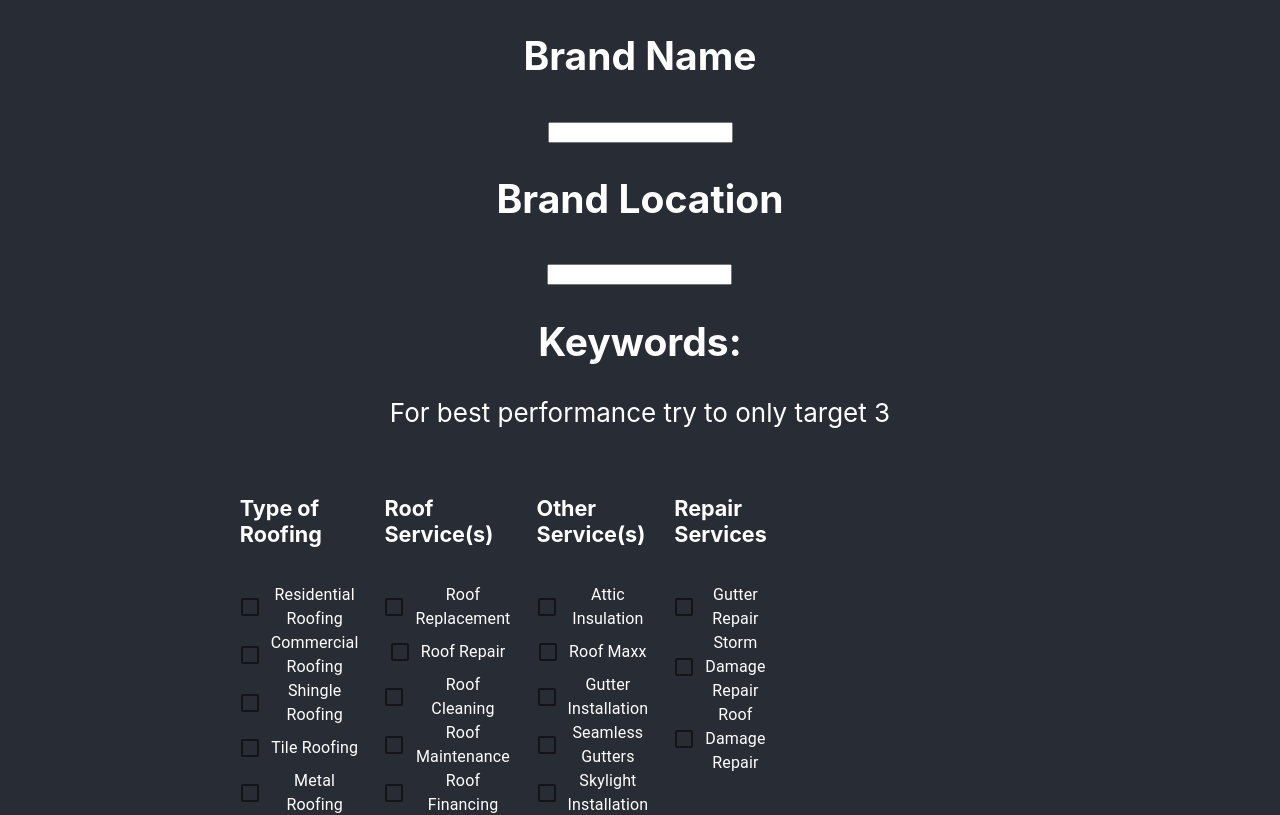
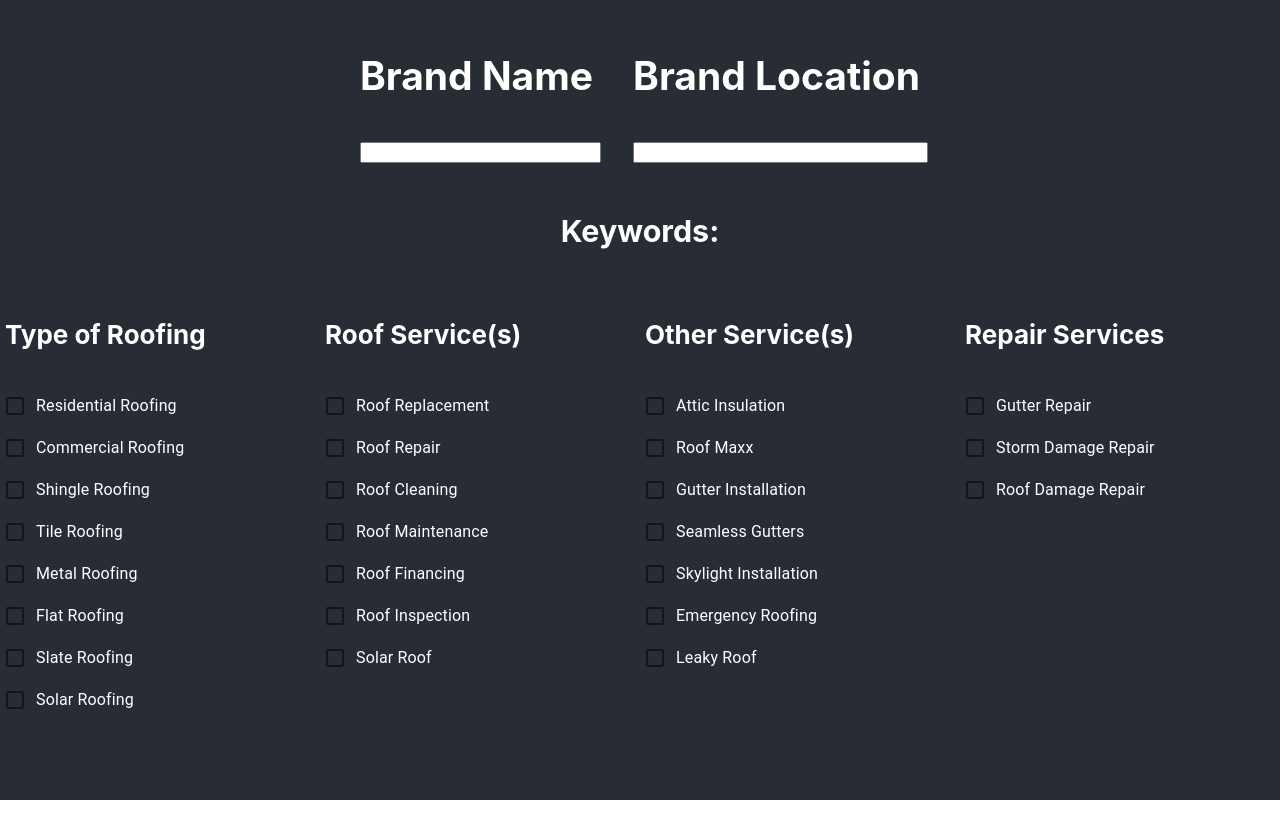
Before and after one commit to trevorwinger/content-autofy, a React (Create React App) app: page / in a window 1280 px wide. Shown: the top 815 px of the page. Built offline with nearby package versions, Linux system fonts and the light colour scheme.

Commit message:
made enough for one day

```diff
--- a/src/App.css
+++ b/src/App.css
@@ -1,5 +1,4 @@
 .App {
-  text-align: center;
 }
 
 .App-logo {
@@ -16,12 +15,9 @@
 .App-header {
   background-color: #282c34;
   min-height: 100vh;
-  display: flex;
-  flex-direction: column;
-  align-items: center;
-  justify-content: center;
   font-size: calc(10px + 2vmin);
   color: white;
+  width: 100%;
 }
 
 .App-link {
--- a/src/App.js
+++ b/src/App.js
@@ -1,18 +1,34 @@
 import React, {useState} from 'react';
 import './App.css';
 import Input from './Components/input';
-import CheckBoxForm from './Components/checkBoxForm';
+import CheckboxFormParent from './Components/checkBoxFormParent';
 
 function App() {
   const [kw, setKw] = useState([]);
   const [brand, setBrand] = useState('');
   const [location, setLocation] = useState('');
+
+  const styleContainer = {
+    display: "flex",
+    textAlign:"center",
+    justifyContent:"center",
+  }
+
+  const styleCBFP =
+  {
+    justifyContent:"center",
+    textAlign:"center",
+  }
+
+
   return (
     <div className="App">
       <header className="App-header">
-        <Input headerText={'Brand Name'} inputVar={brand} setInputVar={setBrand}/>
-        <Input headerText={'Brand Location'} inputVar={location} setInputVar={setLocation} />
-        <CheckBoxForm kw={kw} setKw={setKw}/>
+        <div style={styleContainer}>
+          <Input headerText={'Brand Name'} inputVar={brand} setInputVar={setBrand}/>
+          <Input headerText={'Brand Location'} inputVar={location} setInputVar={setLocation} />
+        </div>
+        <CheckboxFormParent style={styleCBFP} kwList={kw} setKwList={setKw} />
       </header>
     </div>
   );
--- a/src/Components/checkBoxForm.js
+++ b/src/Components/checkBoxForm.js
@@ -1,4 +1,4 @@
-import React, {useState} from 'react';
+import React from 'react';
 import CheckboxParent from './checkBoxParent';
 
 
@@ -7,30 +7,22 @@ const roofService = ['Roof Replacement','Roof Repair', 'Roof Cleaning', 'Roof Ma
 const repairServices = ['Gutter Repair', 'Storm Damage Repair','Roof Damage Repair'];
 const otherServices = ['Attic Insulation', 'Roof Maxx', 'Gutter Installation', 'Seamless Gutters', 'Skylight Installation', 'Emergency Roofing', 'Leaky Roof'];
 
-const CheckBoxForm = () =>
+const CheckBoxForm = ({kw, setKw}) =>
 {
-    const [selected, setSelected] = useState([]);
-
-    const styleParent = {
-        textAlign:"center",
-    }
-
     const styleContainerCheckBoxParent = {
+        width:"100%",
         display:"flex",
         justifyContent:"spaceBetween",
+        padding:"5px",
+        margin:"0 auto",
     }
 
     return (
-        <div style={styleParent}>
-            <h2>Keywords: </h2>
-            <p>For best performance try to only target 3</p>
-            <p>{selected.toString()}</p>
-            <div style={styleContainerCheckBoxParent}>
-                <CheckboxParent listOfKeywords={typeOfRoofing} subTitle='Type of Roofing' selectedList={selected} selectedListStateFunction={setSelected} />
-                <CheckboxParent listOfKeywords={roofService} subTitle='Roof Service(s)' selectedList={selected} selectedListStateFunction={setSelected} />
-                <CheckboxParent listOfKeywords={otherServices} subTitle='Other Service(s)' selectedList={selected} selectedListStateFunction={setSelected} />
-                <CheckboxParent listOfKeywords={repairServices} subTitle='Repair Services' selectedList={selected} selectedListStateFunction={setSelected} />
-            </div>
+        <div style={styleContainerCheckBoxParent}>
+            <CheckboxParent listOfKeywords={typeOfRoofing} subTitle='Type of Roofing' selectedList={kw} selectedListStateFunction={setKw} />
+            <CheckboxParent listOfKeywords={roofService} subTitle='Roof Service(s)' selectedList={kw} selectedListStateFunction={setKw} />
+            <CheckboxParent listOfKeywords={otherServices} subTitle='Other Service(s)' selectedList={kw} selectedListStateFunction={setKw} />
+            <CheckboxParent listOfKeywords={repairServices} subTitle='Repair Services' selectedList={kw} selectedListStateFunction={setKw} />
         </div>
     );
 }
--- /dev/null
+++ b/src/Components/checkBoxFormParent.js
@@ -0,0 +1,19 @@
+import React from 'react';
+import CheckBoxForm from './checkBoxForm';
+
+const CheckboxFormParent = ({kwList, setKwList}) => {
+    const styleContainer = {
+        textAlign:"center",
+        justifyContent:"center",
+    }
+
+    return(
+        <div style={styleContainer}>
+            <h3>Keywords:</h3>
+            <p>{kwList.toString()}</p>
+            <CheckBoxForm  kw={kwList} setKw={setKwList} />
+        </div>
+    )
+}
+
+export default CheckboxFormParent;
--- a/src/Components/checkBoxParent.js
+++ b/src/Components/checkBoxParent.js
@@ -3,22 +3,29 @@ import SubCheckbox from './subCheckbox';
 
 const CheckboxParent = ({listOfKeywords, subTitle, selectedList, selectedListStateFunction}) => {
     const styleDiv = {
-        flex:0,
-        textAlign:"center",
-        margin:5,
-
+        width:"100%",
+        justifyContent:"center",
+        textAlign:"left",
+        float:"center"
     }
 
     const subTitleStyle={
+        float:"center",
+    }
+
+    const subCbStyle = {
         textAlign:"left",
     }
+
     return(
         <div style={styleDiv}>
-            <h5 style={subTitleStyle}>{subTitle}</h5>
+            <h4 style={subTitleStyle}>{subTitle}</h4>
+            <div style={subCbStyle}>
             {
                 listOfKeywords.map((kw =>
                 <SubCheckbox kw={kw} selected={selectedList} setSelected={selectedListStateFunction}/>))
             }
+            </div>
         </div>
     )
 }
--- a/src/Components/input.js
+++ b/src/Components/input.js
@@ -2,6 +2,15 @@ import React from 'react';
 
 const Input = ({headerText, inputVar, setInputVar}) =>
 {
+
+    const inputStyle = {
+        width:"100%",
+    }
+
+    const containerStyle = {
+        margin:"20px",
+        textAlign:"left"
+    }
 
     const setInput = (event) =>
     {
@@ -9,9 +18,9 @@ const Input = ({headerText, inputVar, setInputVar}) =>
     }
 
     return(
-        <div>
+        <div style={containerStyle}>
             <h2>{headerText}</h2>
-            <input value={inputVar} onChange={setInput} />
+            <input style={inputStyle} value={inputVar} onChange={setInput} />
         </div>
     );
 }
--- a/src/Components/subCheckbox.js
+++ b/src/Components/subCheckbox.js
@@ -4,6 +4,7 @@ import FormControlLabel from '@material-ui/core/FormControlLabel';
 
 const SubCheckbox = ({kw, selected, setSelected}) =>
 {
+
     const [checked, setChecked] = useState(false);
     const handleChange = (event) =>
     {
```
